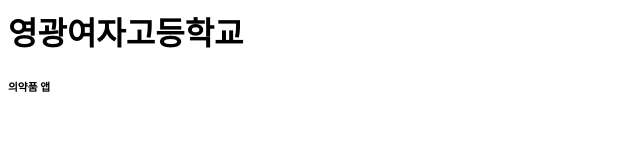
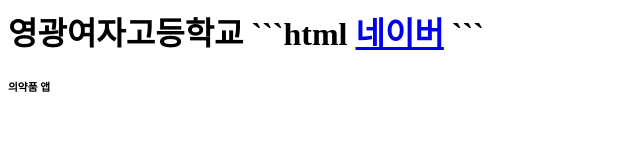
Before and after one commit to jcshim/gmed, a plain HTML site: page index.html in a window 1280 px wide. Shown: the whole page, without its empty margins (0-640 px from the left). Drawn offline with Linux system fonts and the light colour scheme.

Commit message:
Update index.html

````diff
--- a/index.html
+++ b/index.html
@@ -1,2 +1,8 @@
-<h1>영광여자고등학교</h1>
+<h1>
+영광여자고등학교
+
+```html
+<a href="https://naver.com">네이버</a>
+```
+</h1>
 <h6>의약품 앱</h6>
````
